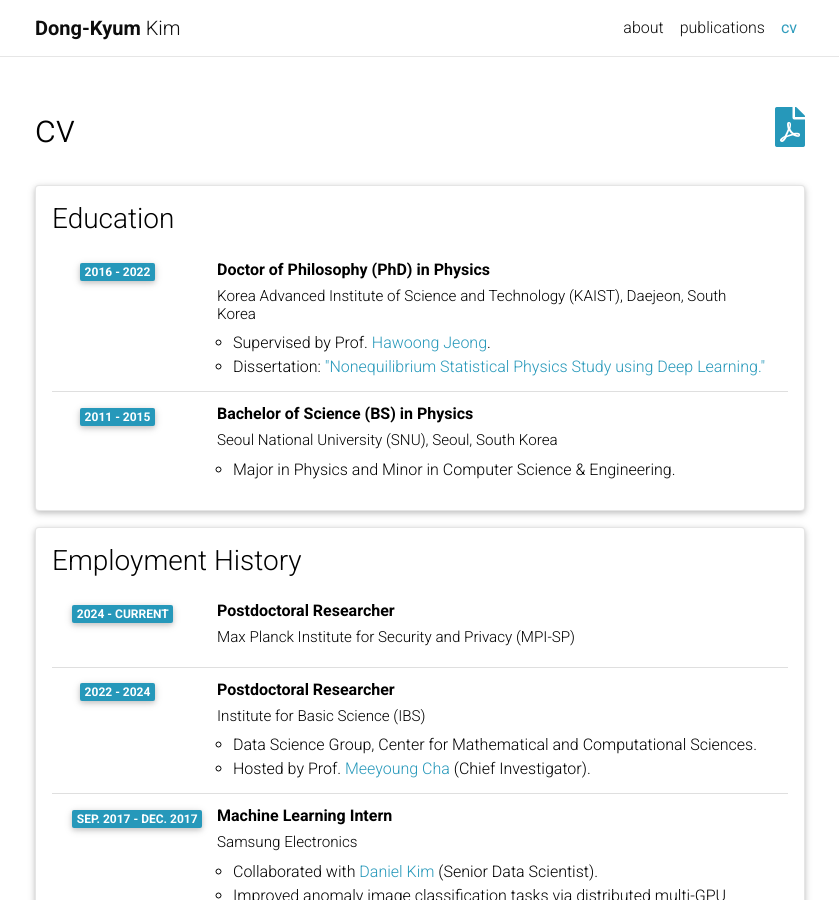
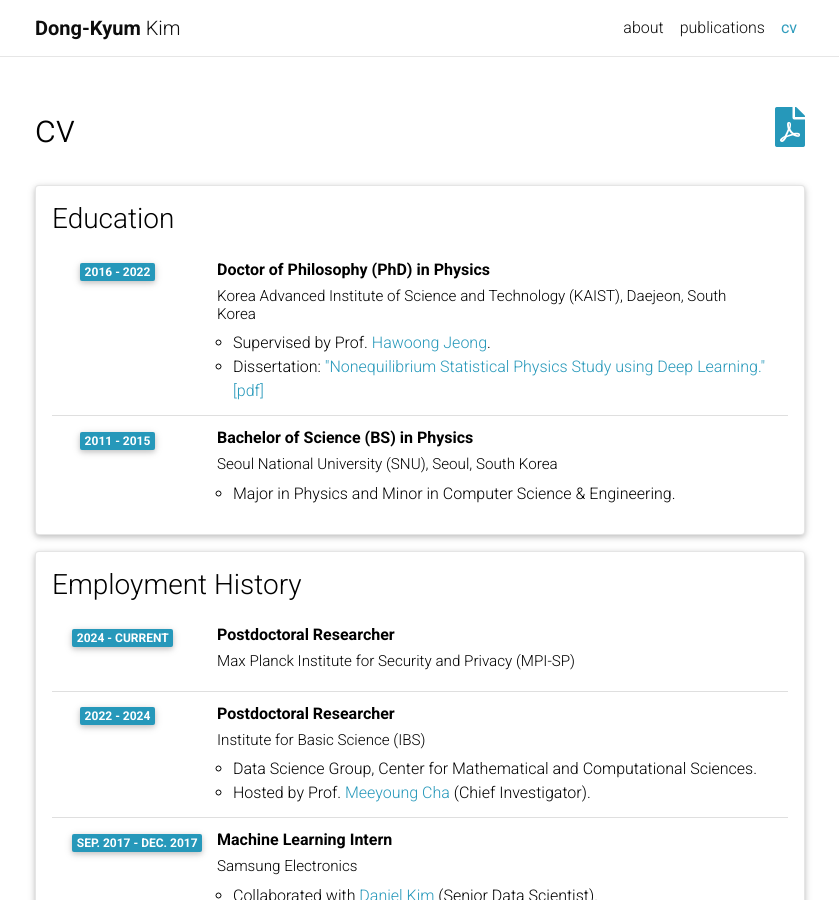
Before and after one commit to kdkyum/kdkyum.github.io, a Jekyll site: the page built from _pages/cv.md, in a window 1280 px wide and 900 px high. Shown: the whole window, without its empty margins (220-1059 px from the left). Built offline with Jekyll 4.4.1, drawn with Linux system fonts in a browser that asks for light colours; comment, search, counter and statistics services are not loaded; a style sheet for code colours, icons or effects is not loaded.

Commit message:
feat: add PDF link for PhD dissertation and include the file in the repository

```diff
--- a/_data/cv.yml
+++ b/_data/cv.yml
@@ -6,7 +6,7 @@
       year: 2016 - 2022
       description:
         - Supervised by Prof. <a href="http://stat.kaist.ac.kr/~hjeong/">Hawoong Jeong</a>.
-        - <a>Dissertation:</a> <a href="https://library.kaist.ac.kr/search/ctlgSearch/posesn/view.do?bibctrlno=996479&se=t0&ty=B&_csrf=0f50c12b-98bc-44b1-b8e4-d438676d9366">"Nonequilibrium Statistical Physics Study using Deep Learning."</a>
+        - <a>Dissertation:</a> <a href="https://library.kaist.ac.kr/search/ctlgSearch/posesn/view.do?bibctrlno=996479&se=t0&ty=B&_csrf=0f50c12b-98bc-44b1-b8e4-d438676d9366">"Nonequilibrium Statistical Physics Study using Deep Learning."</a> <a href="/assets/pdf/phd_dissertation.pdf">[pdf]</a>
     - title: Bachelor of Science (BS) in Physics
       institution: Seoul National University (SNU), Seoul, South Korea
       year: 2011 - 2015
```
Also changed, not shown: 1 other file.
